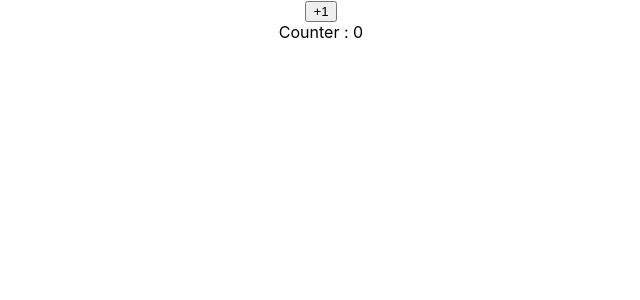
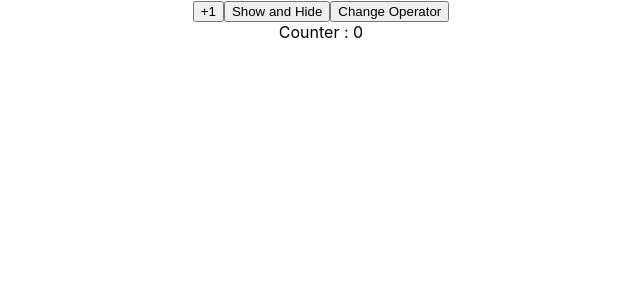
Before and after one commit to kjm541006/TIL, a React (Create React App) app in the folder react/my-app/: page / in a window 1280 px wide. Shown: the top 300 px of the page, without its empty margins (319-959 px from the left). Built offline with nearby package versions, Linux system fonts and the light colour scheme.

Commit message:
원시타입 state 다루기

```diff
--- a/react/my-app/src/components/Counter.js
+++ b/react/my-app/src/components/Counter.js
@@ -4,11 +4,34 @@ export default function Counter() {
   // 값, 값을 변경할 떄 쓰는 함수 state -> count, setState -> setCount, 초기값
   // const [set, setState] = useState(초기값);
   const [count, setCount] = useState(0);
+  const [show, setShow] = useState(true);
+
+  const operators = ["+", "-", "*"];
+  const [operator, setOperator] = useState(operators[0]);
   return (
     <div>
-      <button onClick={() => setCount(count + 1)}>+1</button>
+      <button
+        onClick={() => {
+          let result;
+          if (operator === "+") result = count + 1;
+          if (operator === "*") result = count * 1;
+          if (operator === "-") result = count - 1;
+          setCount(result);
+        }}
+      >
+        {operator}1
+      </button>
+      <button onClick={() => setShow(!show)}>Show and Hide</button>
+      <button
+        onClick={() => {
+          const idx = Math.floor(Math.random() * operators.length);
+          setOperator(operators[idx]);
+        }}
+      >
+        Change Operator
+      </button>
       <br />
-      Counter : {count}
+      {show && `Counter : ${count}`}
     </div>
   );
 }
```
